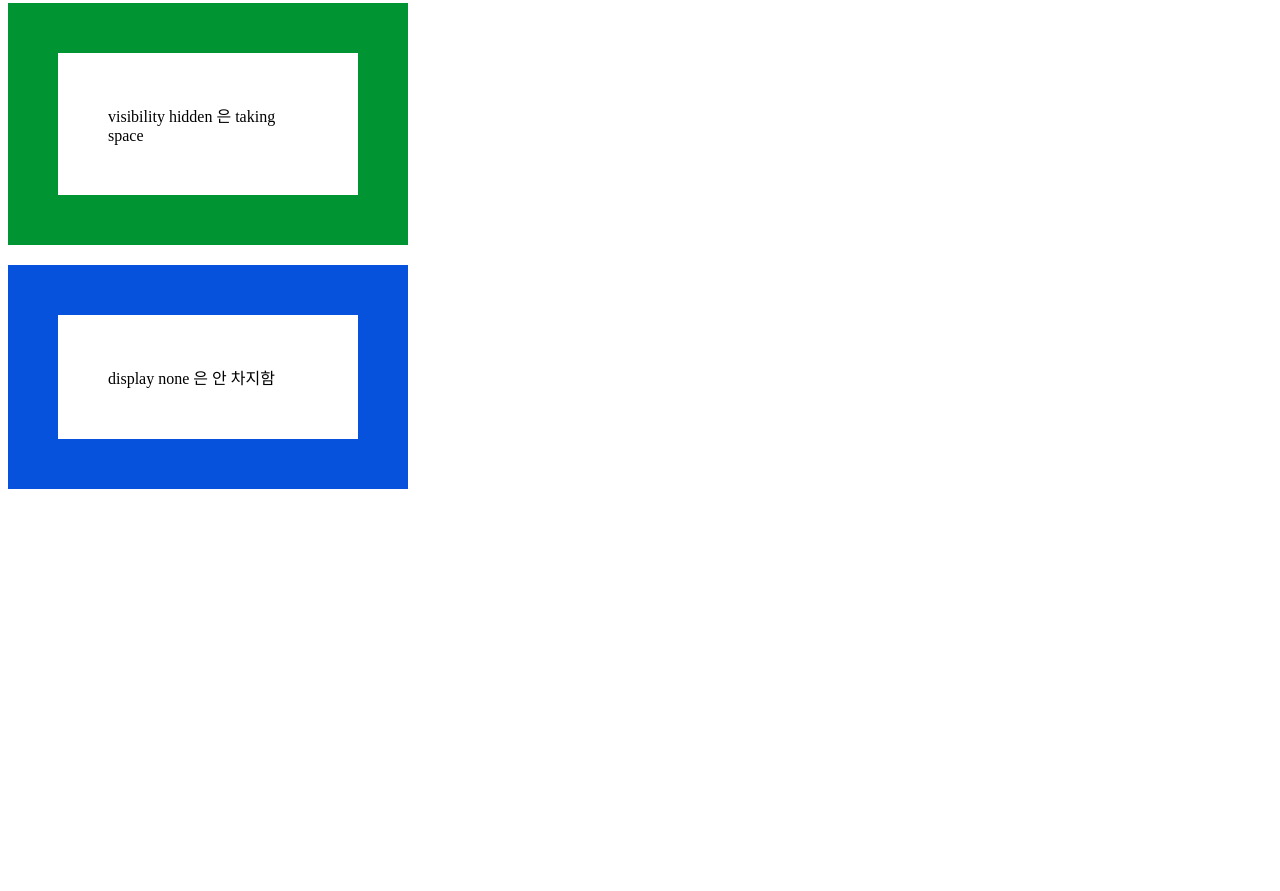
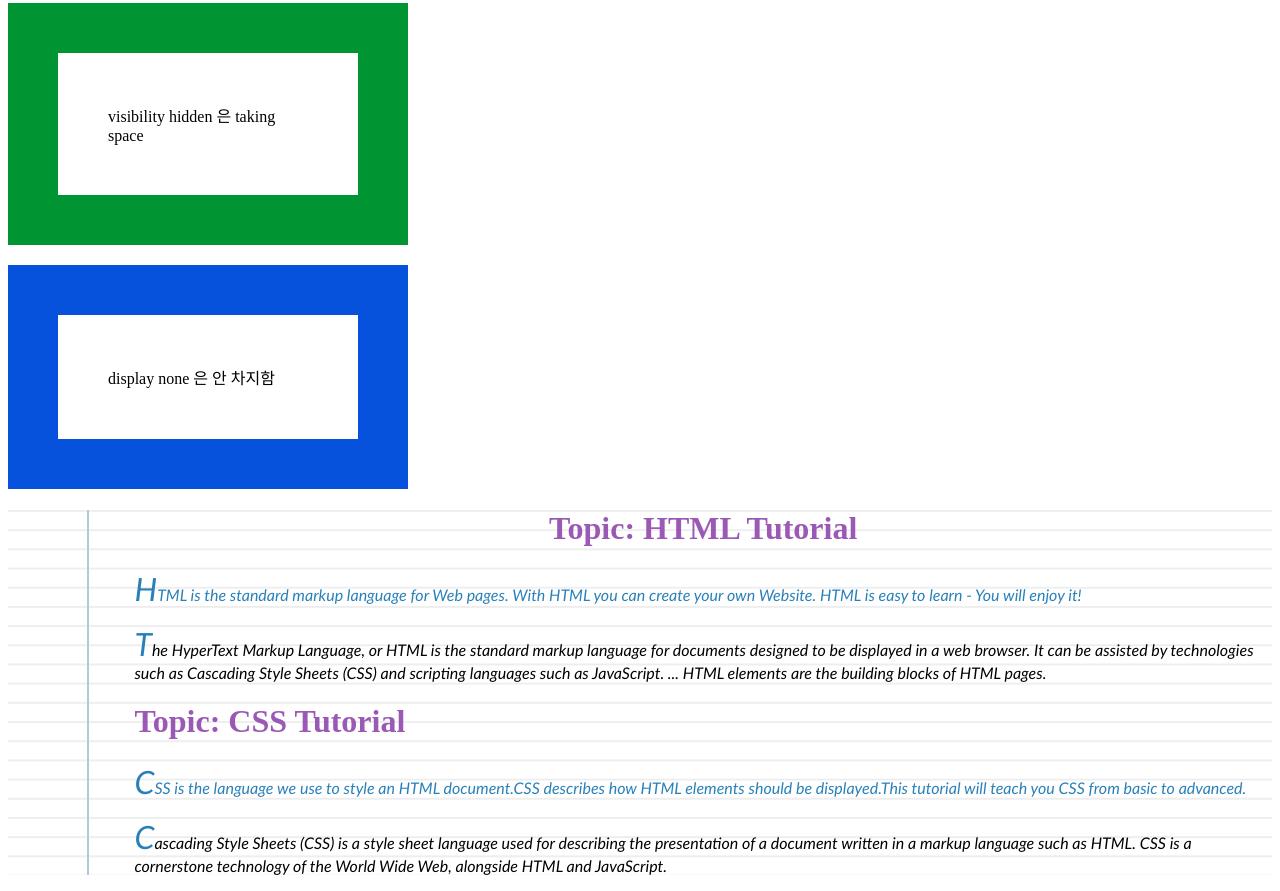
Before and after one commit to himmelgenie/css, a plain HTML site: page index.html in a window 1280 px wide. Shown: the part 255-1146 px from the top of the page. Before the commit the page ends 800 px from the top, so only its background shows below. Drawn offline with Linux system fonts and the light colour scheme.

Commit message:
two files added

```diff
--- a/index.html
+++ b/index.html
@@ -13,5 +13,15 @@
         <div class="box-blue">display none 은 안 차지함</div>
      </div>
 
+     <div class="challenge2 back">
+      <h1 class="center">HTML Tutorial</h1>
+      <p class="sub-header margin-space">HTML is the standard markup language for Web pages. With HTML you can create your own Website. HTML is easy to learn - You will enjoy it! </p>
+      <p class="margin-space">The HyperText Markup Language, or HTML is the standard markup language for documents designed to be displayed in a web browser. It can be assisted by technologies such as Cascading Style Sheets (CSS) and scripting languages such as JavaScript. ... HTML elements are the building blocks of HTML pages.  </p>
+      <h1 class="margin-space">CSS Tutorial</h1>
+      <p class="sub-header margin-space">CSS is the language we use to style an HTML document.CSS describes how HTML elements should be displayed.This tutorial will teach you CSS from basic to advanced.</p>
+      <p class="margin-space">Cascading Style Sheets (CSS) is a style sheet language used for describing the presentation of a document written in a markup language such as HTML. CSS is a cornerstone technology of the World Wide Web, alongside HTML and JavaScript.  </p>
+  </div>
+
+
   </body>
 </html>
```
